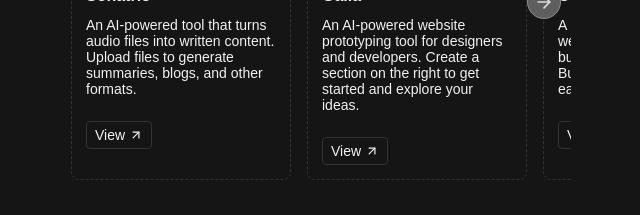
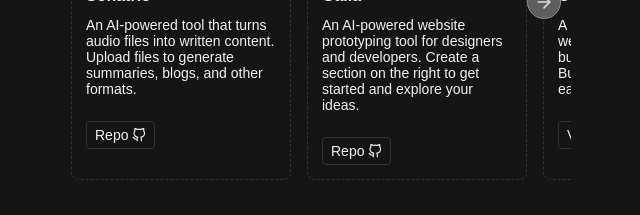
Before and after one commit to julianm09/julian-mayes-portfolio, a Next.js app: page / in a window 1280 px wide. Shown: the part 1460-1675 px from the top of the page, without its empty margins (319-959 px from the left). Built offline with nearby package versions, Linux system fonts and the light colour scheme.

Commit message:
update links

```diff
--- a/app/components/ProjectsCard/ProjectsCard.tsx
+++ b/app/components/ProjectsCard/ProjectsCard.tsx
@@ -45,8 +45,8 @@ export default function ProjectsCard({ project }: projectsProps) {
 							href={project.repo}
 							target="_blank"
 						>
-							View
-							<ArrowUpRight size={14} />
+							Repo
+							<GitHub size={14} />
 						</a>
 					)}
 				</div>
--- a/app/data.ts
+++ b/app/data.ts
@@ -53,6 +53,7 @@ export const projects = [
 		name: "Cowboy Interactive",
 		description:
 			"A design-first, fully managed website service for small businesses across Canada. Built for speed, clarity, and ease of use from day one.",
+		link: "https://www.cowboyinteractive.com/",
 		repo: "https://github.com/julianm09/cowboy",
 	},
 ];
```
